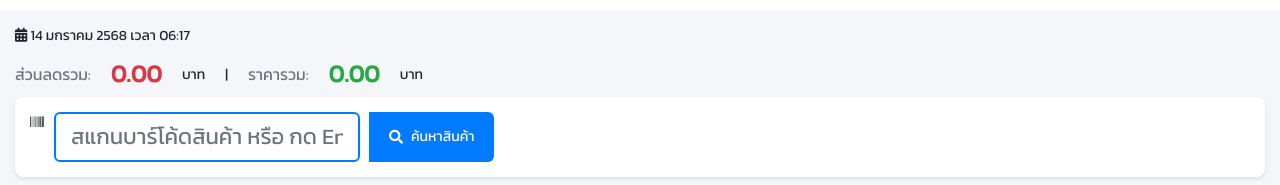
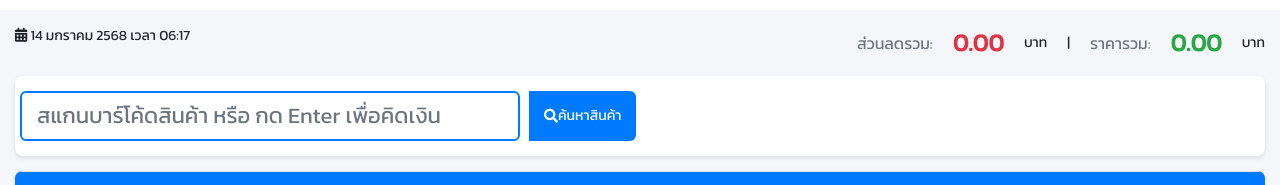
Before and after one commit to sindany01/pos_sinden, a PHP site: page /admin/list_l.php in a window 1280 px wide. Shown: the part 59-244 px from the top of the page. Run offline with PHP 8.4, Linux system fonts and the light colour scheme; a user stored in the database is signed in.

Commit message:
นิดหน่อย

```diff
--- a/admin/list_l.php
+++ b/admin/list_l.php
@@ -49,7 +49,7 @@ echo '<script src="sale.js"></script>';
 <div class="content-wrapper">
     <div class="sales-container">
         <!-- Header Section with Totals -->
-        <div class="sales-header">
+        <div class="sales-header d-flex justify-content-between">
             <div class="datetime-display">
                 <i class="fas fa-calendar-alt"></i>
                 <span id="current-date"></span>
@@ -89,9 +89,6 @@ echo '<script src="sale.js"></script>';
         <div class="scanner-section">
             <form id="barcode-form" onsubmit="return handleBarcodeSubmit(event)">
                 <div class="input-group">
-                    <div class="barcode-icon">
-                        <i class="fas fa-barcode"></i>
-                    </div>
                     <input type="text"
                         id="barcode-input"
                         class="form-control"
--- a/admin/sale.css
+++ b/admin/sale.css
@@ -31,7 +31,7 @@ html, body {
 /* Scanner Section - ความสูงคงที่ */
 .scanner-section {
     background: white;
-    padding: 15px;
+    padding: 5px;
     border-radius: 8px;
     box-shadow: 0 2px 4px rgba(0,0,0,0.1);
     height: 80px;
@@ -44,28 +44,28 @@ html, body {
     display: flex;
     gap: 10px;
     width: 100%;
+
 }
 
 #barcode-input {
     font-size: 22px;
+    width: 500px;  /* เพิ่มความกว้างจาก 200px เป็น 300px */
     height: 50px;
     padding: 10px 15px;
     border: 2px solid #007bff;
     border-radius: 6px;
-    flex-grow: 1;
 }
 
 .search-button {
     height: 50px;
-    padding: 0 20px;
-    font-size: 18px;
+    padding: 0 15px;
+    font-size: 30px;
     display: flex;
     align-items: center;
-    gap: 8px;
     background-color: #007bff;
     border: none;
     border-radius: 6px;
-    white-space: nowrap;
+    color: white;
 }
 
 /* Cart Section - ความสูงที่เหลือทั้งหมด */
```
